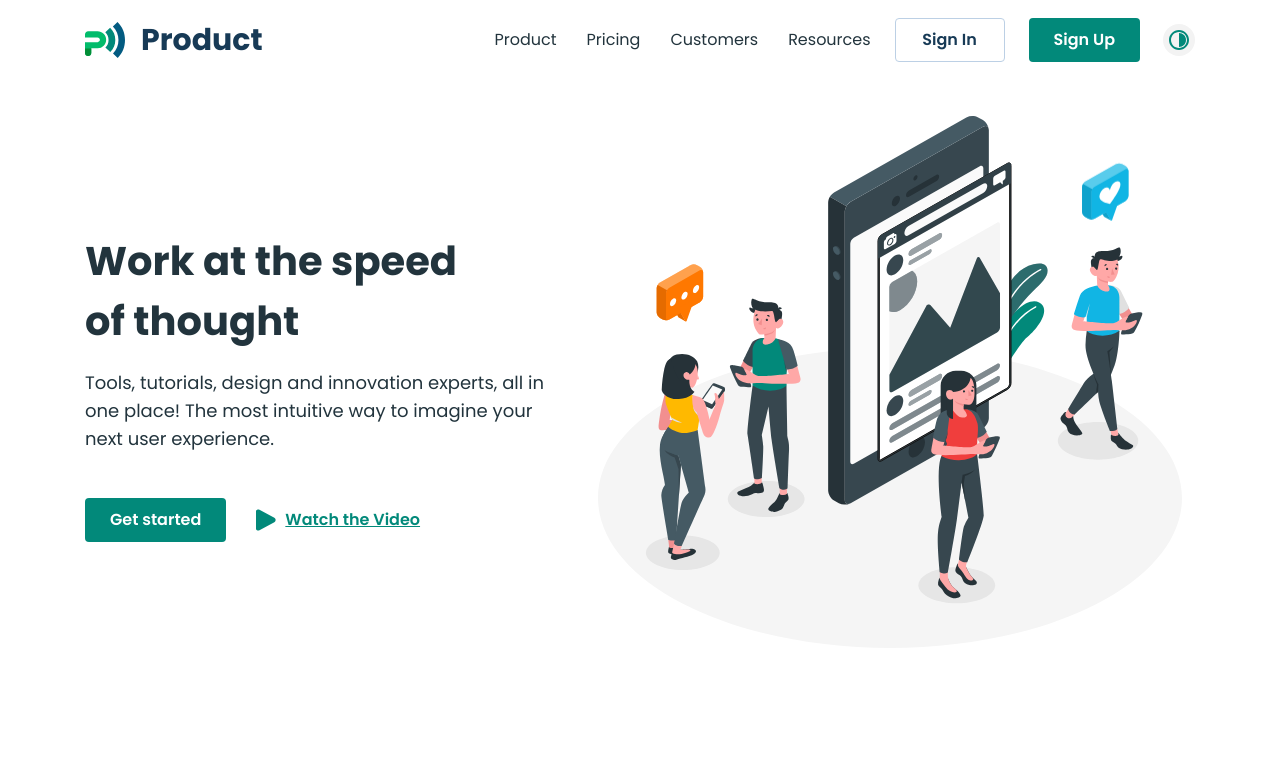
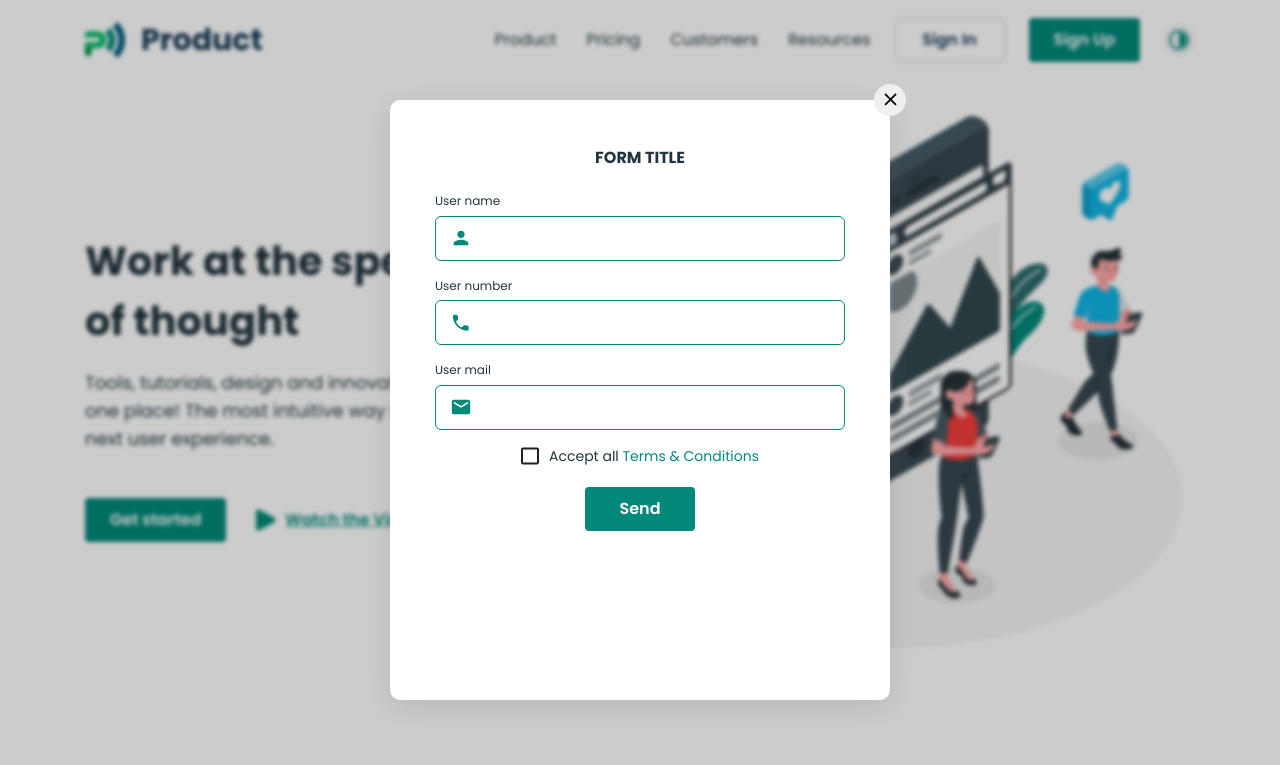
Before and after one commit to YK911/bcon_generation-practice, a plain HTML site: page index.html in a window 1280 px wide. Shown: the top 765 px of the page. Drawn offline with nearby package versions, Linux system fonts and the light colour scheme.

Commit message:
add form murkup & styles

```diff
--- a/css/styles.css
+++ b/css/styles.css
@@ -55,6 +55,19 @@ img {
   display: block;
   max-width: 100%;
   height: auto;
+}
+
+.visually-hidden {
+  position: absolute;
+  white-space: nowrap;
+  width: 1px;
+  height: 1px;
+  overflow: hidden;
+  border: 0;
+  padding: 0;
+  clip: rect(0 0 0 0);
+  clip-path: inset(50%);
+  margin: -1px;
 }
 
 /* Base styles */
@@ -444,6 +457,7 @@ outline-offset: -2px; */
 
   width: 500px;
   min-height: 600px;
+  padding: 45px;
   background-color: #fff;
   border-radius: 10px;
   box-shadow: rgba(100, 100, 111, 0.2) 0px 7px 29px 0px;
@@ -465,11 +479,128 @@ outline-offset: -2px; */
   align-items: center;
   justify-content: center;
 
-  width: 35px;
-  height: 35px;
+  width: 32px;
+  height: 32px;
 
   border-radius: 50%;
   border: none;
+}
+
+.modal-label {
+  margin-bottom: 20px;
+  font-weight: 700;
+  text-align: center;
+  text-transform: uppercase;
+}
+
+.register-form-field {
+  display: block;
+  margin-bottom: 15px;
+
+  font-size: 12px;
+}
+
+.register-form-group {
+  position: relative;
+  display: block;
+  margin-top: 5px;
+}
+
+.register-form-input {
+  width: 100%;
+  height: 45px;
+  padding-left: 52px;
+
+  border: 1px solid #02897a;
+  outline: 2px solid transparent;
+  outline-offset: -2px;
+  border-radius: 6px;
+
+  transition: outline 300ms ease, box-shadow 300ms ease;
+}
+
+.register-form-input:focus {
+  outline-color: rgba(116, 10, 118, 0.8);
+  box-shadow: 0 0 6px rgba(116, 10, 118, 0.4);
+}
+
+.register-form-icon {
+  position: absolute;
+  top: 50%;
+  left: 15px;
+  transform: translateY(-50%);
+}
+
+.register-form-icon {
+  fill: #02897a;
+  transition: fill 300ms ease;
+}
+
+.register-form-input:focus + .register-form-icon {
+  fill: rgba(116, 10, 118, 0.8);
+}
+
+/* Custom checkbox */
+.register-form-agreement {
+  display: flex;
+  align-items: center;
+  justify-content: center;
+  gap: 10px;
+
+  margin-bottom: 20px;
+}
+.register-form-checkbox {
+  /* appearance: none; */
+  width: 18px;
+  height: 18px;
+
+  border: 2px solid #02897a;
+  border-radius: 2px;
+
+  background-position: center;
+  background-size: 0;
+  background-repeat: no-repeat;
+
+  transition: background-size 300ms ease-in-out, background-color 300ms ease-in-out;
+  cursor: pointer;
+}
+
+.register-form-checkbox:checked {
+  background-color: #02897a;
+  background-size: 18px;
+  background-image: url(../images/icons/icon-check.svg);
+}
+
+.register-form-desc {
+  font-size: 14px;
+  user-select: none;
+}
+.register-form-link {
+  color: #02897a;
+}
+
+.uncheck {
+  opacity: 1;
+  transition: opacity 300ms ease-out;
+}
+
+.register-form-checkbox:checked + .register-form-checkbox-icon .uncheck {
+  opacity: 0;
+}
+
+.check {
+  opacity: 0;
+  transition: opacity 300ms ease-out;
+}
+
+.register-form-checkbox:checked + .register-form-checkbox-icon .check {
+  opacity: 1;
+}
+
+.register-form-checkbox:focus-visible + .register-form-checkbox-icon {
+  outline: 1px solid rgba(2, 137, 122, 0.4);
+  outline-offset: -1px;
+  box-shadow: 0 0 6px rgba(2, 137, 122, 0.6);
 }
 
 /**
--- a/index.html
+++ b/index.html
@@ -1260,13 +1260,63 @@
     </main>
 
     <!-- Modal window -->
-    <div class="backdrop is-hidden" data-modal>
+    <div class="backdrop" data-modal>
       <div class="modal">
         <button class="modal-btn" type="button" data-modal-close>
           <svg class="modal-btn-icon" width="22" height="22">
             <use href="./images/icons/close.svg#close"></use>
           </svg>
         </button>
+        <p class="modal-label">Form title</p>
+        <form class="register-form" name="register_form">
+          <label class="register-form-field">
+            User name
+            <span class="register-form-group">
+              <input class="register-form-input" type="text" />
+              <svg class="register-form-icon" width="22" height="22">
+                <use href="./images/icons.svg#icon-person"></use>
+              </svg>
+            </span>
+          </label>
+
+          <label class="register-form-field">
+            User number
+            <span class="register-form-group">
+              <input class="register-form-input" type="text" />
+              <svg class="register-form-icon" width="22" height="22">
+                <use href="./images/icons.svg#icon-phone"></use>
+              </svg>
+            </span>
+          </label>
+          <label class="register-form-field">
+            User mail
+            <span class="register-form-group">
+              <input class="register-form-input" type="text" />
+              <svg class="register-form-icon" width="22" height="22">
+                <use href="./images/icons.svg#icon-mail"></use>
+              </svg>
+            </span>
+          </label>
+
+          <!-- <label class="register-form-agreement">
+            <input class="register-form-checkbox" type="checkbox" />
+            <span class="register-form-desc">
+              Accept all <a class="register-form-link" href="">Terms & Conditions</a>
+            </span>
+          </label> -->
+          <label class="register-form-agreement">
+            <input class="register-form-checkbox visually-hidden" type="checkbox" />
+            <svg class="register-form-checkbox-icon" width="18" height="18">
+              <use class="uncheck" href="./images/icons.svg#icon-uncheck"></use>
+              <use class="check" href="./images/icons.svg#icon-check"></use>
+            </svg>
+            <span class="register-form-desc">
+              Accept all <a class="register-form-link" href="">Terms & Conditions</a>
+            </span>
+          </label>
+
+          <button class="register-form-btn btn btn-accent" type="submit">Send</button>
+        </form>
       </div>
     </div>
 
```
Also changed, not shown: images/icons.svg (added), images/icons/checked.svg (added), images/icons/email-black-18dp 1.svg (added), images/icons/icon-check.svg (added), images/icons/person-black-18dp 1.svg (added), images/icons/phone-black-18dp 1.svg (added), images/icons/unchecked.svg (added).
